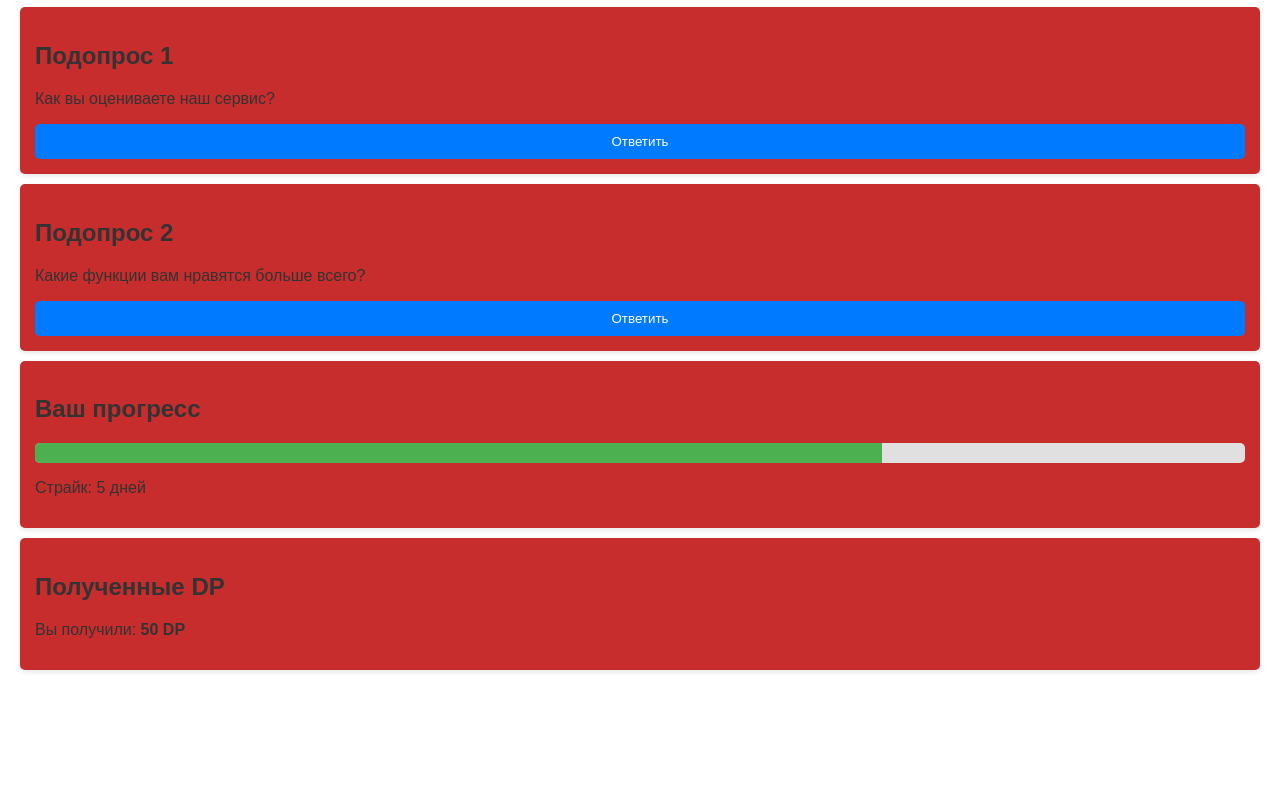
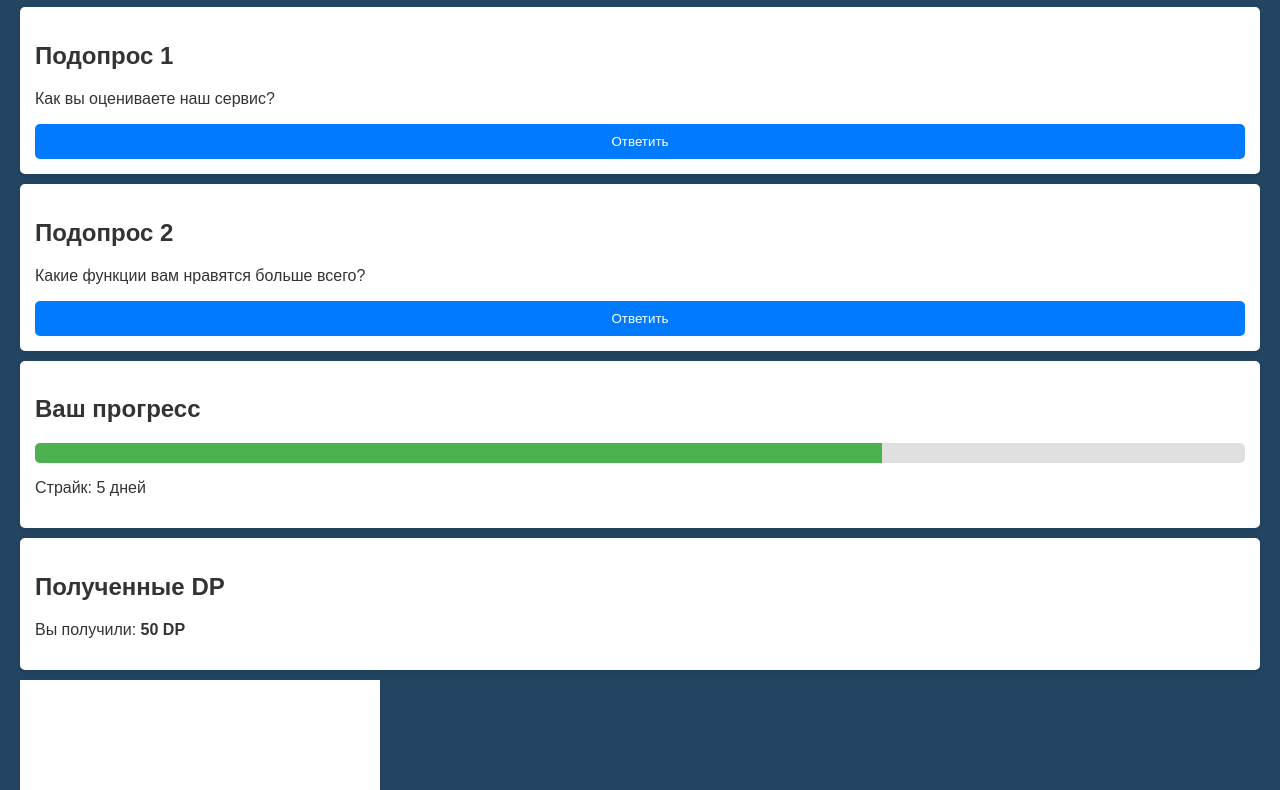
Before and after one commit to LokEnce333/Sber, a plain HTML site: page index.html in a window 1280 px wide. Shown: the part 93-883 px from the top of the page. Drawn offline with Linux system fonts and the light colour scheme.

Commit message:
Initial commit

```diff
--- a/index.html
+++ b/index.html
@@ -7,7 +7,7 @@
     <style>
         body {
             font-family: Arial, sans-serif;
-            background-color: #ffffff;
+            background-color: #234562;
             color: #333;
             margin: 0;
             padding: 20px;
@@ -16,7 +16,7 @@
             text-align: center;
         }
         .survey-block {
-            background: #c82d2d;
+            background: white;
             border-radius: 5px;
             box-shadow: 0 2px 5px rgba(0,0,0,0.1);
             margin: 10px 0;
```
